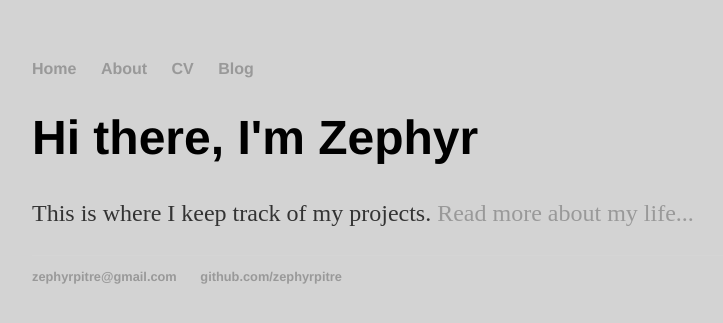
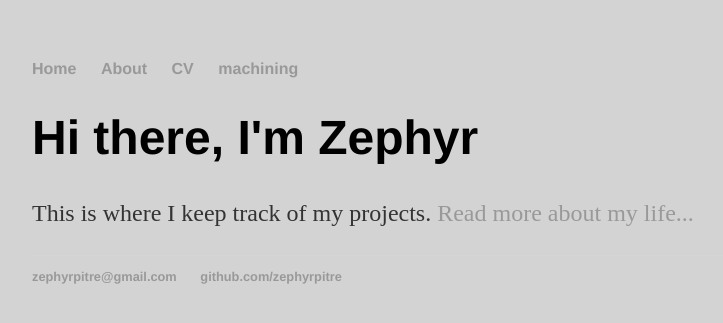
Before and after one commit to ZephyrPitre/ZephyrPitre.github.io, a Jekyll site: the page built from index.html, in a window 1280 px wide. Shown: the top 323 px of the page, without its empty margins (160-883 px from the left). Built offline with Jekyll 4.4.1, drawn with Linux system fonts in a browser that asks for light colours.

Commit message:
Added machining topic

```diff
--- a/_layouts/default.html
+++ b/_layouts/default.html
@@ -11,7 +11,7 @@
 	        		<li><a href="/">Home</a></li>
 		        	<li><a href="/about">About</a></li>
 	        		<li><a href="/cv">CV</a></li>
-	        		<li><a href="/blog">Blog</a></li>
+	        		<li><a href="/machining">machining</a></li>
 	    		</ul>
 			</nav>
 			<div class="container">
```
Also changed, not shown: 1 other file.
